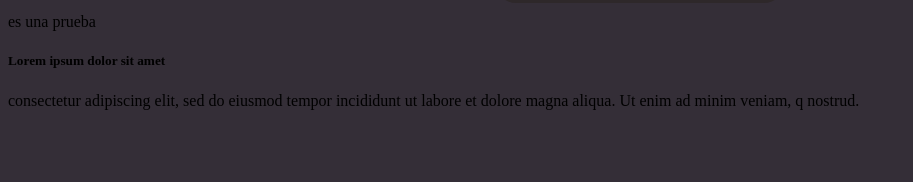
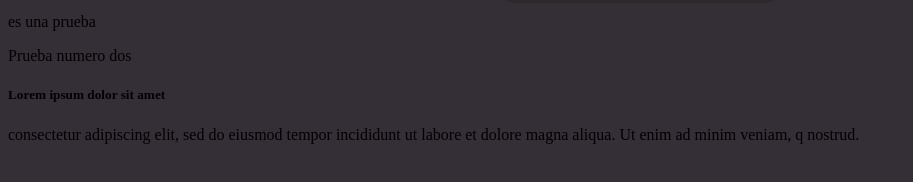
Before and after one commit to Karey2756/test-15-07, a plain HTML site: page index.html in a window 1280 px wide. Shown: the part 578-760 px from the top of the page, without its empty margins (0-913 px from the left). Drawn offline with nearby package versions, Linux system fonts and the light colour scheme.

Commit message:
linea agregada

```diff
--- a/index.html
+++ b/index.html
@@ -20,6 +20,7 @@
   </div>
   <div class="col-md-3">
     <p> es una prueba</p>
+    <p>Prueba numero dos</p>
         <h5 class="card-title">Lorem ipsum dolor sit amet</h5>
         <p class="card-text">
            consectetur adipiscing elit, sed do eiusmod tempor incididunt ut labore et
```
